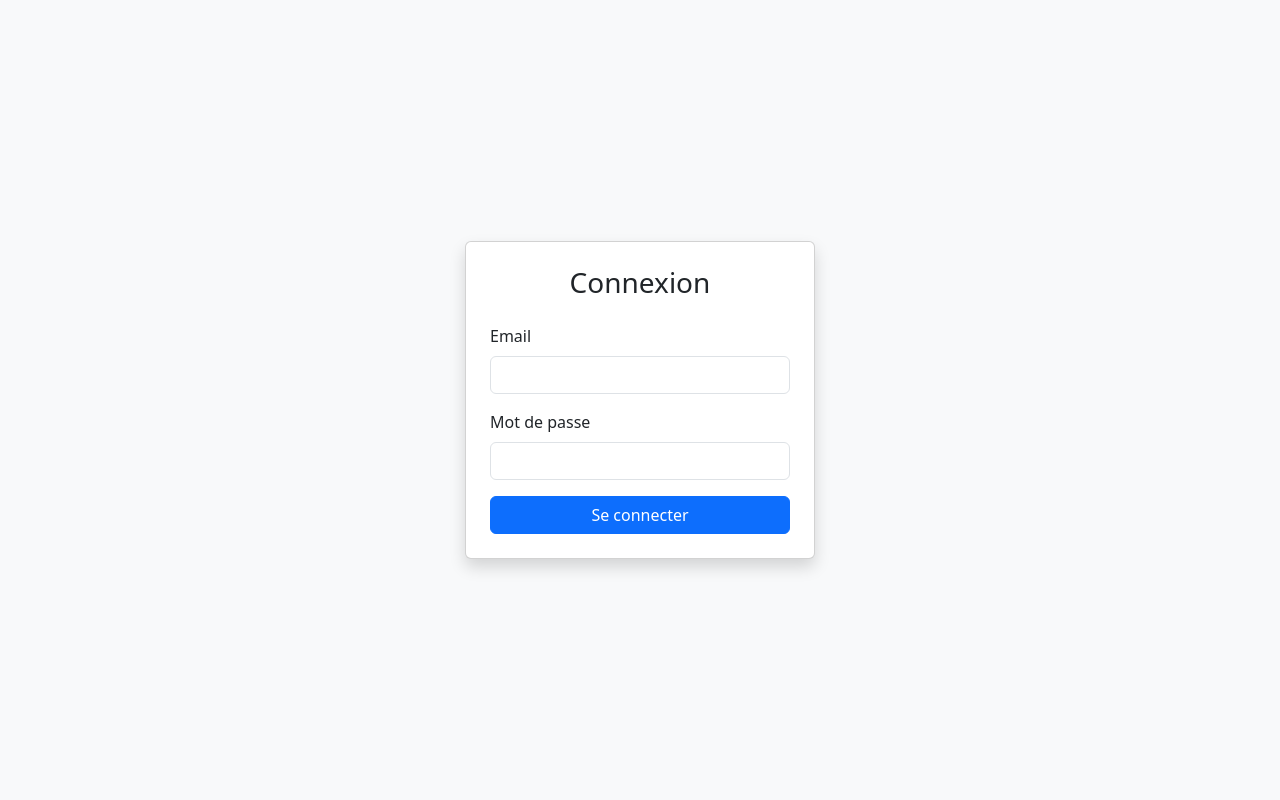
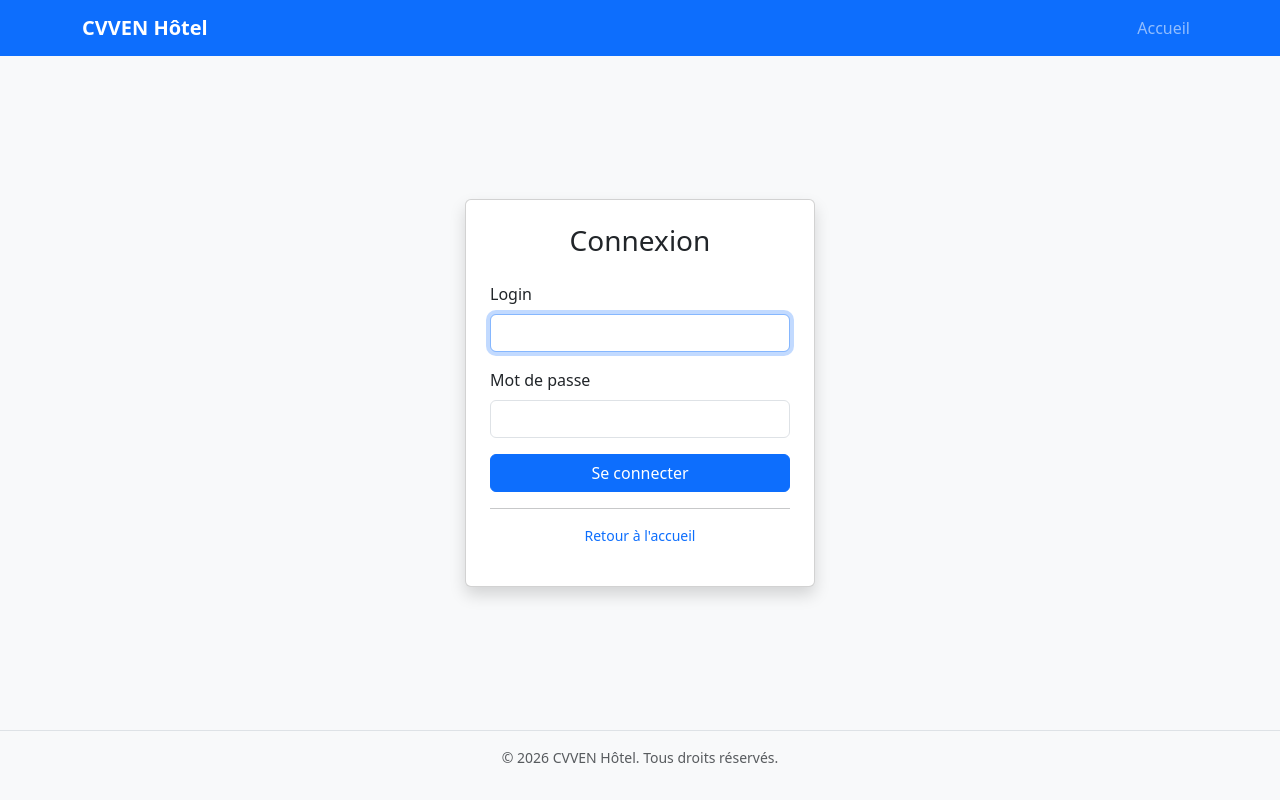
Before and after one commit to MaelysLeBrun/CVVEN, a CodeIgniter 4 app: the page made by app/Views/auth/login.php in a window 1280 px wide. Run offline with PHP 8.4 and a stand-in for CodeIgniter, Linux system fonts and the light colour scheme; the template is opened without the code that fills it, so the values that code supplies are empty; some libraries are stand-ins or nearby versions.

Commit message:
Ajout_Login fonctionnel

```diff
--- a/app/Views/auth/login.php
+++ b/app/Views/auth/login.php
@@ -2,38 +2,100 @@
 <html lang="fr">
 <head>
     <meta charset="UTF-8">
-    <title>Connexion</title>
-
-    <!-- Bootstrap 5 -->
-    <link href="https://cdn.jsdelivr.net/npm/bootstrap@5.3.2/dist/css/bootstrap.min.css" rel="stylesheet">
+    <meta name="viewport" content="width=device-width, initial-scale=1.0">
+    <title>Connexion - CVVEN Hôtel</title>
+    <link href="https://cdn.jsdelivr.net/npm/bootstrap@5.3.0/dist/css/bootstrap.min.css" rel="stylesheet">
+    <style>
+        body {
+            display: flex;
+            flex-direction: column;
+            min-height: 100vh;
+        }
+        main {
+            flex: 1;
+            display: flex;
+            align-items: center;
+            justify-content: center;
+        }
+        footer {
+            background-color: #f8f9fa;
+            border-top: 1px solid #dee2e6;
+        }
+    </style>
 </head>
 <body class="bg-light">
+    <!-- HEADER -->
+    <header>
+        <nav class="navbar navbar-expand-lg navbar-dark bg-primary">
+            <div class="container">
+                <a class="navbar-brand fw-bold" href="<?= base_url('/') ?>">
+                    <i class="bi bi-hotel"></i> CVVEN Hôtel
+                </a>
+                <button class="navbar-toggler" type="button" data-bs-toggle="collapse" data-bs-target="#navbarNav">
+                    <span class="navbar-toggler-icon"></span>
+                </button>
+                <div class="collapse navbar-collapse" id="navbarNav">
+                    <ul class="navbar-nav ms-auto">
+                        <li class="nav-item">
+                            <a class="nav-link" href="<?= base_url('/') ?>">Accueil</a>
+                        </li>
+                    </ul>
+                </div>
+            </div>
+        </nav>
+    </header>
 
-<div class="container d-flex justify-content-center align-items-center vh-100">
+    <!-- MAIN CONTENT -->
+    <main>
         <div class="card shadow p-4" style="width: 350px;">
             <h3 class="text-center mb-4">Connexion</h3>
 
+            <?php if (session()->getFlashdata('message')) : ?>
+                <div class="alert alert-info alert-dismissible fade show" role="alert">
+                    <?= session()->getFlashdata('message') ?>
+                    <button type="button" class="btn-close" data-bs-dismiss="alert"></button>
+                </div>
+            <?php endif; ?>
+
             <?php if (session()->getFlashdata('error')) : ?>
-            <div class="alert alert-danger">
+                <div class="alert alert-danger alert-dismissible fade show" role="alert">
                     <?= session()->getFlashdata('error') ?>
+                    <button type="button" class="btn-close" data-bs-dismiss="alert"></button>
                 </div>
             <?php endif; ?>
 
             <form method="post" action="<?= site_url('login') ?>">
+                <?= csrf_field() ?>
+
                 <div class="mb-3">
-                <label class="form-label">Email</label>
-                <input type="email" name="email" class="form-control" required>
+                    <label class="form-label">Login</label>
+                    <input type="text" name="user_login" class="form-control" required autofocus>
                 </div>
 
                 <div class="mb-3">
                     <label class="form-label">Mot de passe</label>
-                <input type="password" name="password" class="form-control" required>
+                    <input type="password" name="user_mdp" class="form-control" required>
                 </div>
 
                 <button class="btn btn-primary w-100">Se connecter</button>
             </form>
+
+            <hr>
+            <p class="text-center text-muted small">
+                <a href="<?= base_url('/') ?>" class="text-decoration-none">Retour à l'accueil</a>
+            </p>
+        </div>
+    </main>
+
+    <!-- FOOTER -->
+    <footer class="mt-auto">
+        <div class="container py-3">
+            <div class="text-center text-muted small">
+                <p>&copy; 2026 CVVEN Hôtel. Tous droits réservés.</p>
             </div>
         </div>
+    </footer>
 
+    <script src="https://cdn.jsdelivr.net/npm/bootstrap@5.3.0/dist/js/bootstrap.bundle.min.js"></script>
 </body>
 </html>
```
Also changed, not shown: app/Config/Routes.php (+6 -6 lines), app/Controllers/Hotel.php (+7 -2 lines), app/Controllers/LoginController.php (+9 -7 lines), app/Models/UserModel.php (+11 -3 lines), app/Views/hotel/layout.php (+91 -6 lines). Lines whose indentation alone changed are shown as unchanged.
